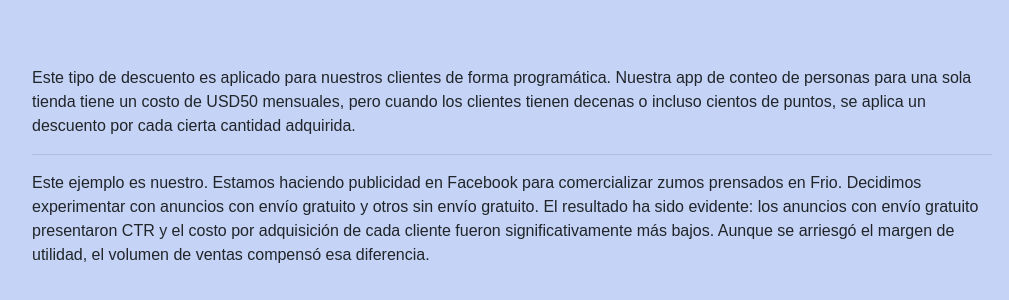
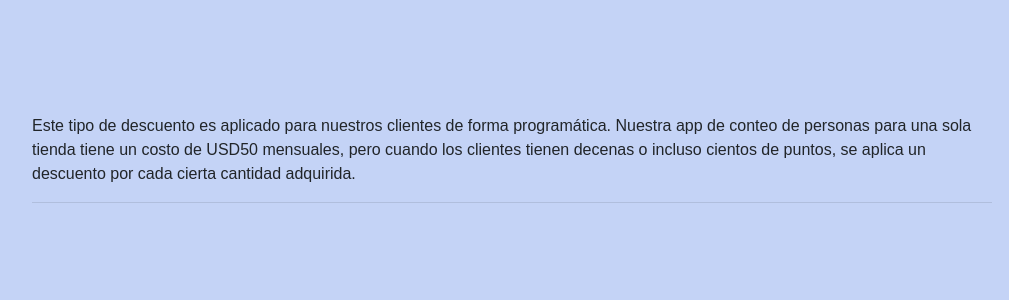
Before and after one commit to martinogi/repo, a plain HTML site: page merge.html in a window 1280 px wide. Shown: the part 234-534 px from the top of the page, without its empty margins (128-1137 px from the left). Drawn offline with Linux system fonts and the light colour scheme.

Commit message:
Se ha modificado el texto

```diff
--- a/merge.html
+++ b/merge.html
@@ -33,12 +33,6 @@
 					se aplica un descuento por cada cierta cantidad adquirida.
 				</p>
 				<hr>
-				<p>
-					Este ejemplo es nuestro. Estamos haciendo publicidad en Facebook para comercializar zumos prensados en Frio.
-					Decidimos experimentar con anuncios con envío gratuito y otros sin envío gratuito.
-					El resultado ha sido evidente: los anuncios con envío gratuito presentaron  CTR y el costo por adquisición de cada cliente fueron significativamente más bajos.
-					Aunque se arriesgó el margen de utilidad, el volumen de ventas compensó esa diferencia.
-				</p>
 			</div>
 		</div>
 	</div>
```
